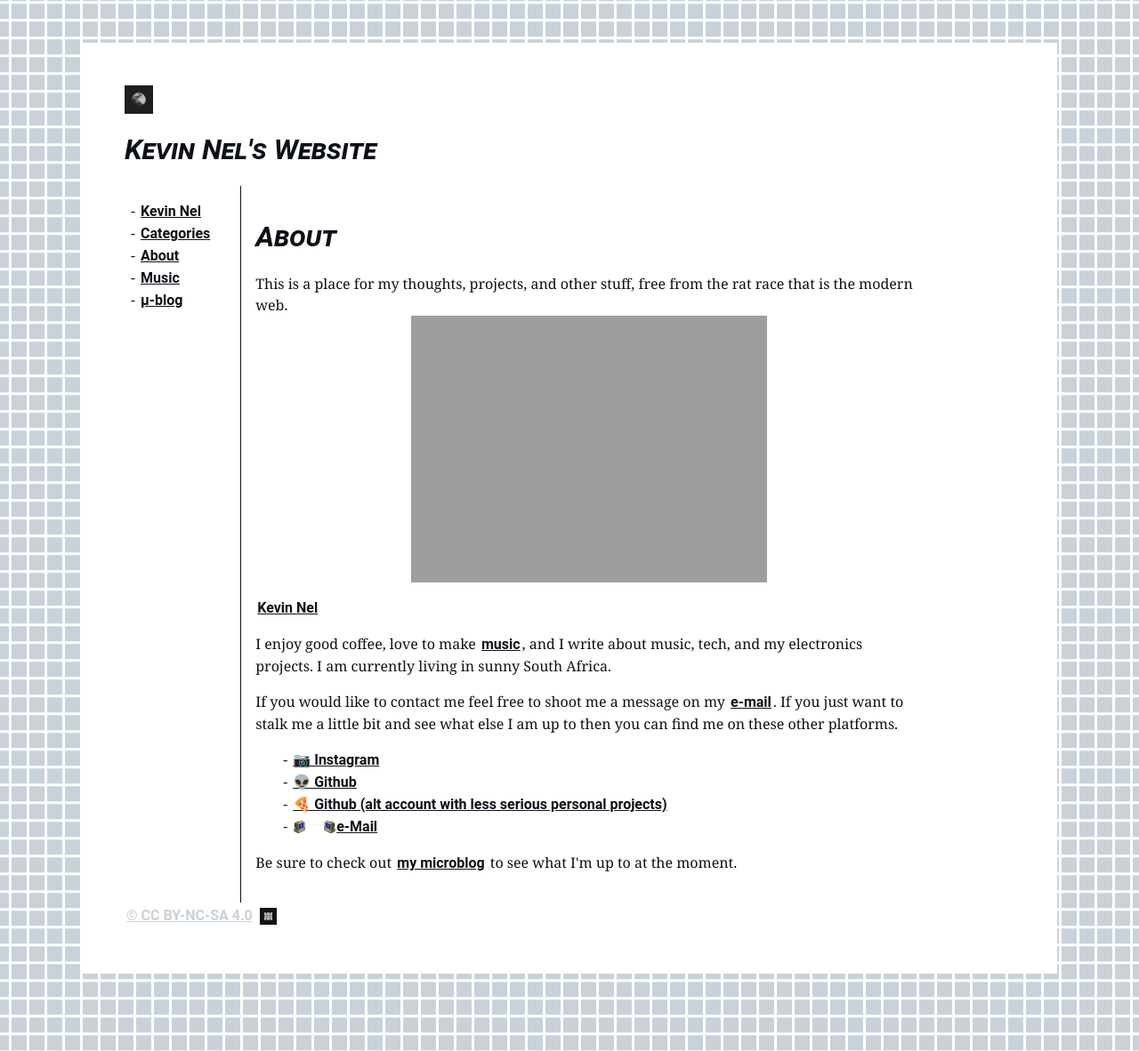
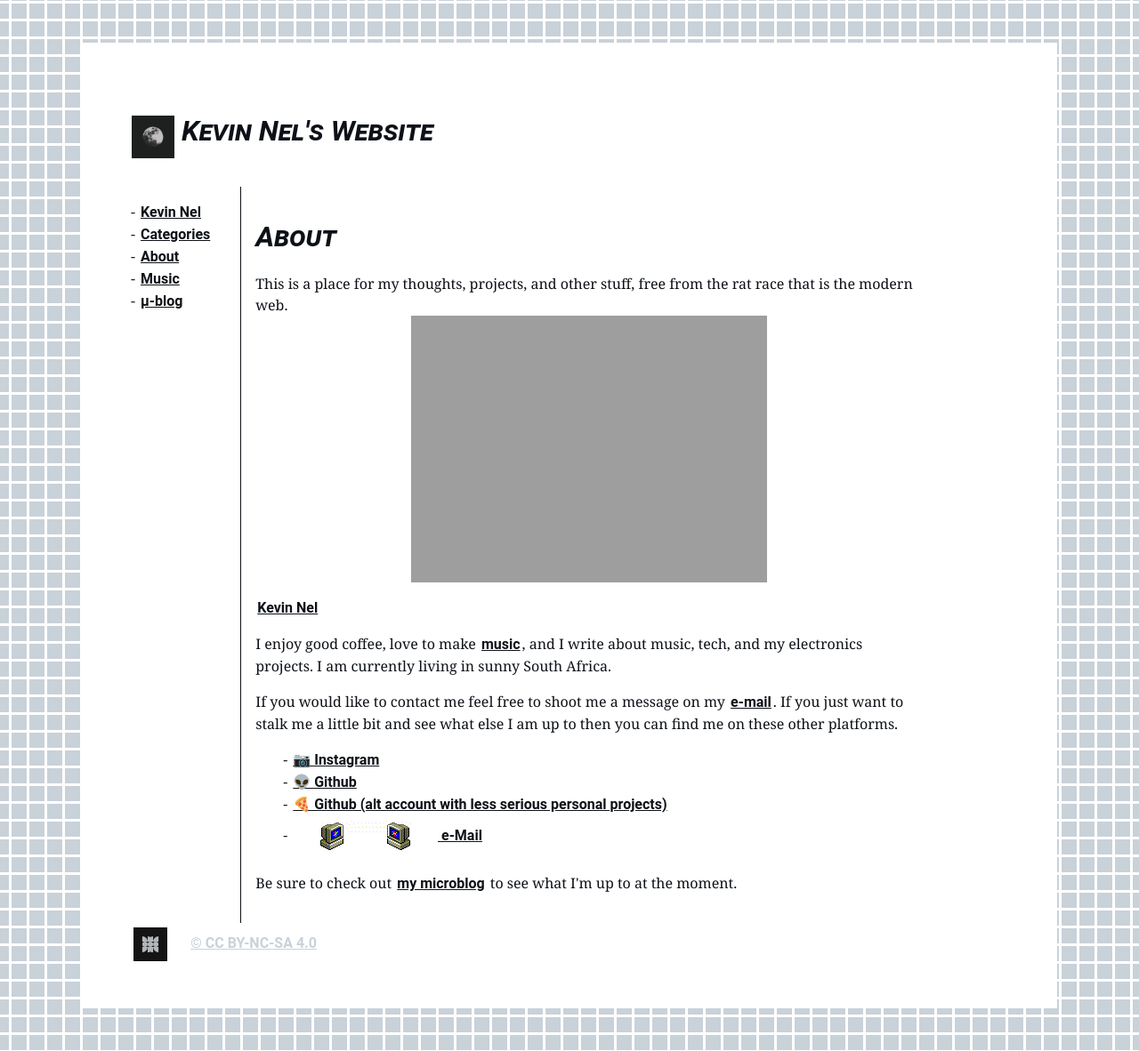
Before and after one commit to kevontheweb/kevontheweb.github.io, a Jekyll site: the page built from about.html, in a window 1280 px wide. Shown: the whole page at 89% size. Built offline with Jekyll 4.4.1, drawn with Linux system fonts in a browser that asks for light colours.

Commit message:
more fixing

```diff
--- a/_includes/footer.html
+++ b/_includes/footer.html
@@ -1,6 +1,7 @@
 <footer>
+  <a rel="me" href="https://merveilles.town/@kevin"><img src="/assets/images/mastodon.svg" class="icon" alt="Mastodon"></a>
   <a href="https://creativecommons.org/licenses/by-nc-sa/4.0//">&copy; CC BY-NC-SA 4.0</a>
-  <a rel="me" href="https://merveilles.town/@kevin"><img src="/assets/images/mastodon.svg" class="icon" alt="Mastodon"></a>
+
   <!-- <img src="/assets/images/stickers/bestviewed.gif" alt="" />
   <img src="/assets/images/stickers/bookmark_this_page.gif" alt="" />
   <img src="/assets/images/stickers/internetprivacy.gif" alt="" />
--- a/about.html
+++ b/about.html
@@ -35,7 +35,7 @@ permalink: /about/
       <a class="u-url" rel="me" href="https://github.com/plainoldcheese">&#127829;&nbsp;Github (alt account with less serious personal projects)</a>
     </li>
     <li>
-      <a href="mailto://kevinnel@tuta.io"><img src="/assets/images/stickers/EMAIL.gif" style="display:inline;vertical-align:middle;" height="16px">e-Mail</a>
+      <a href="mailto://kevinnel@tuta.io"><img src="/assets/images/stickers/EMAIL.gif" class="icon">&nbsp;e-Mail</a>
     </li>
   </ul>
 </section>
--- a/assets/css/oldschool.css
+++ b/assets/css/oldschool.css
@@ -40,6 +40,8 @@ body {
 header {
   flex-basis: 100%;
   flex-shrink: 0;
+  padding: 2em 0;
+  /*background-image: url(/assets/images/header.png);*/
 }
 main {
   flex-basis: 75%;
@@ -157,9 +159,14 @@ footer > * {
 }
 
 .icon{
-  display:inline;
-  vertical-align:middle;
-  height: 2em;
+  display: inline;
+  vertical-align: middle;
+  height: 3em;
+  padding: 0 0.5em;
+}
+
+header>h1{
+  display: inline;
 }
 
 @media only screen and (max-width: 800px) {
```
